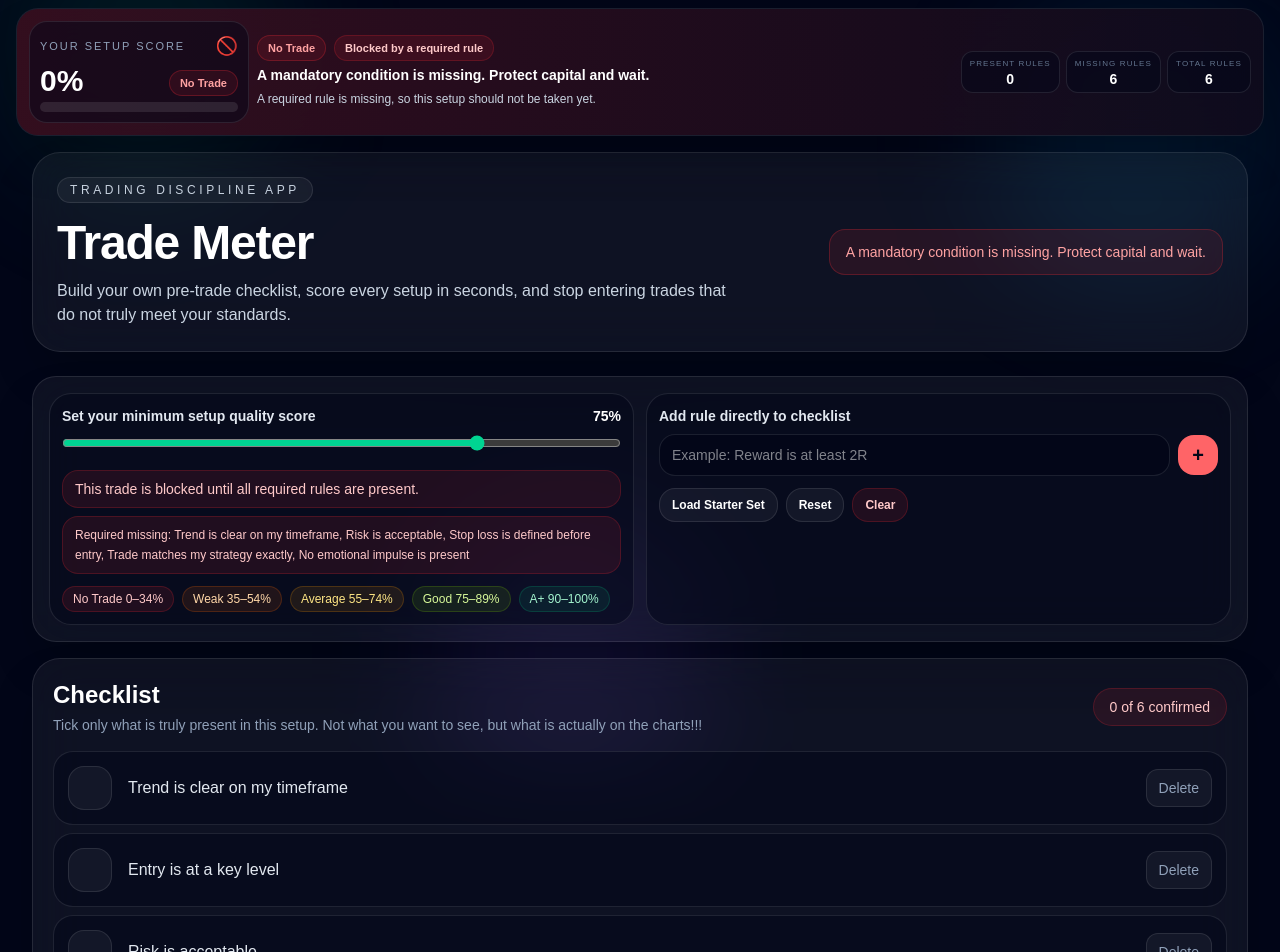
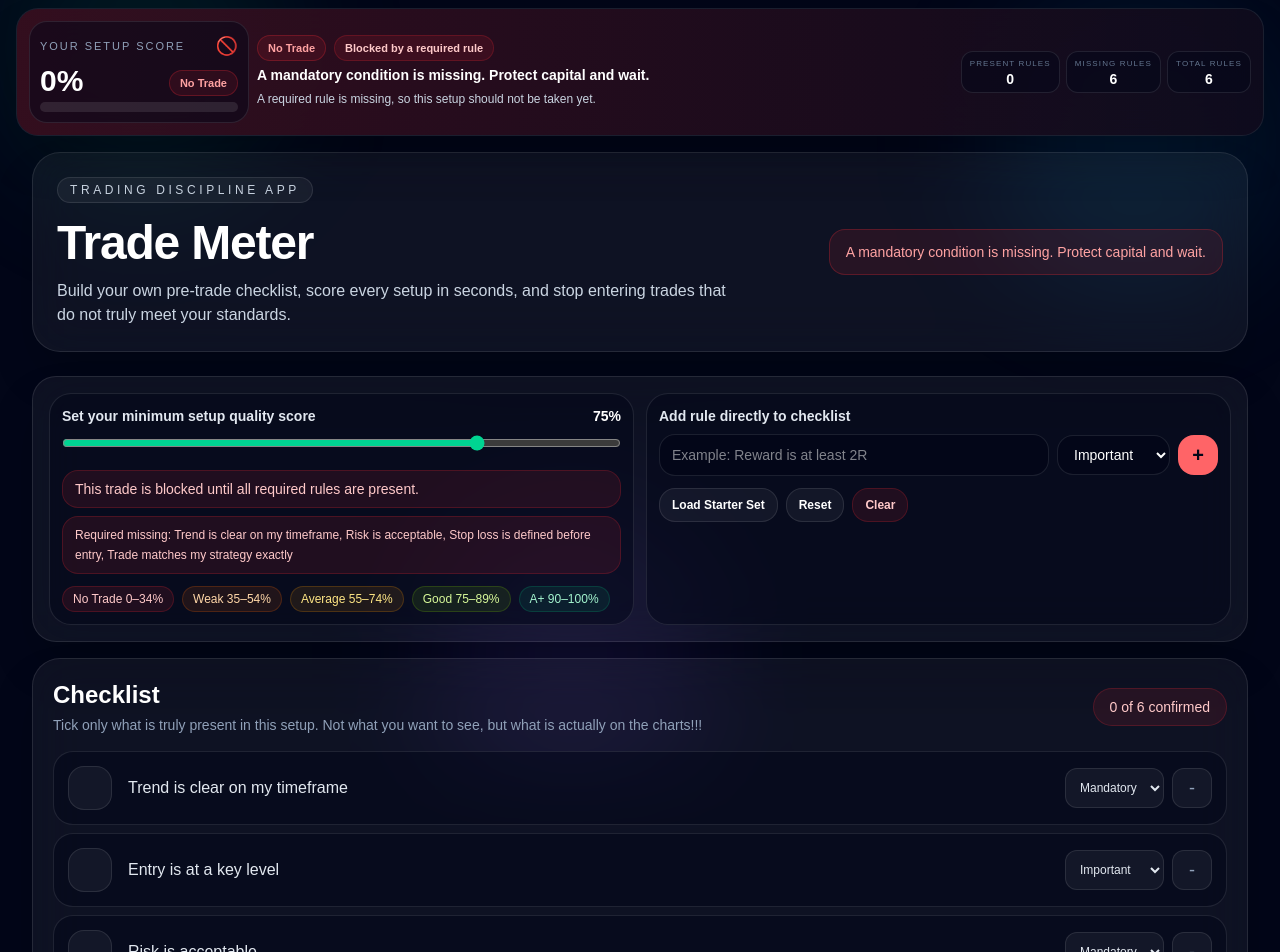
Before and after one commit to Johny-88/Trade-Meter, a Next.js app: page / in a window 1280 px wide. Shown: the top 952 px of the page. Built offline with nearby package versions, Linux system fonts and the light colour scheme.

Commit message:
Update page.tsx

```diff
--- a/app/page.tsx
+++ b/app/page.tsx
@@ -3,6 +3,7 @@
 import { useEffect, useLayoutEffect, useMemo, useRef, useState } from 'react'
 
 type Weight = 5 | 10 | 20
+type Importance = 'mandatory' | 'important' | 'bonus'
 
 type Rule = {
   id: string
@@ -10,12 +11,12 @@ type Rule = {
   checked: boolean
   weight: Weight
   required: boolean
+  importance: Importance
 }
 
 type StarterRule = {
   text: string
-  weight: Weight
-  required: boolean
+  importance: Importance
 }
 
 type Tone = 'emerald' | 'lime' | 'amber' | 'orange' | 'red'
@@ -25,33 +26,27 @@ const STORAGE_KEY = 'trade-meter-pro-v2'
 const starterRules: StarterRule[] = [
   {
     text: 'Trend is clear on my timeframe',
-    weight: 20,
-    required: true,
+    importance: 'mandatory',
   },
   {
     text: 'Entry is at a key level',
-    weight: 10,
-    required: false,
+    importance: 'important',
   },
   {
     text: 'Risk is acceptable',
-    weight: 20,
-    required: true,
+    importance: 'mandatory',
   },
   {
     text: 'Stop loss is defined before entry',
-    weight: 20,
-    required: true,
+    importance: 'mandatory',
   },
   {
     text: 'Trade matches my strategy exactly',
-    weight: 20,
-    required: true,
+    importance: 'mandatory',
   },
   {
     text: 'No emotional impulse is present',
-    weight: 20,
-    required: true,
+    importance: 'important',
   },
 ]
 
@@ -112,25 +107,60 @@ function makeId() {
   return `${Date.now()}-${Math.random().toString(36).slice(2, 8)}`
 }
 
-function getRuleDefaults(text: string) {
-  const starterRule = starterRules.find((rule) => rule.text === text)
+function getImportanceConfig(importance: Importance) {
+  if (importance === 'mandatory') {
+    return {
+      importance,
+      weight: 20 as Weight,
+      required: true,
+    }
+  }
 
-  if (starterRule) {
+  if (importance === 'bonus') {
     return {
-      weight: starterRule.weight,
-      required: starterRule.required,
+      importance,
+      weight: 5 as Weight,
+      required: false,
     }
   }
 
   return {
+    importance: 'important' as Importance,
     weight: 10 as Weight,
     required: false,
   }
 }
 
-function createRule(input: string | StarterRule): Rule {
+function getImportanceFromWeight(weight: Weight, required: boolean) {
+  if (required || weight === 20) return 'mandatory' as Importance
+  if (weight === 5) return 'bonus' as Importance
+  return 'important' as Importance
+}
+
+const importanceOptions: { value: Importance; label: string }[] = [
+  { value: 'mandatory', label: 'Mandatory' },
+  { value: 'important', label: 'Important' },
+  { value: 'bonus', label: 'Bonus' },
+]
+
+function getRuleDefaults(text: string) {
+  const starterRule = starterRules.find((rule) => rule.text === text)
+
+  if (starterRule) {
+    return getImportanceConfig(starterRule.importance)
+  }
+
+  return getImportanceConfig('important')
+}
+
+function createRule(input: string | StarterRule, importance?: Importance): Rule {
   const text = typeof input === 'string' ? input : input.text
-  const defaults = typeof input === 'string' ? getRuleDefaults(input) : input
+  const defaults =
+    typeof input === 'string'
+      ? importance
+        ? getImportanceConfig(importance)
+        : getRuleDefaults(input)
+      : getImportanceConfig(input.importance)
 
   return {
     id: makeId(),
@@ -138,18 +168,28 @@ function createRule(input: string | StarterRule): Rule {
     checked: false,
     weight: defaults.weight,
     required: defaults.required,
+    importance: defaults.importance,
   }
 }
 
 function normalizeRule(rule: Partial<Rule> & { text: string }): Rule {
   const defaults = getRuleDefaults(rule.text)
+  const weight = rule.weight === 5 || rule.weight === 10 || rule.weight === 20 ? rule.weight : defaults.weight
+  const required = typeof rule.required === 'boolean' ? rule.required : defaults.required
+  const importance =
+    rule.importance === 'mandatory' || rule.importance === 'important' || rule.importance === 'bonus'
+      ? rule.importance
+      : getImportanceFromWeight(weight, required)
+
+  const normalizedImportance = getImportanceConfig(importance)
 
   return {
     id: typeof rule.id === 'string' && rule.id ? rule.id : makeId(),
     text: rule.text,
     checked: Boolean(rule.checked),
-    weight: rule.weight === 5 || rule.weight === 10 || rule.weight === 20 ? rule.weight : defaults.weight,
-    required: typeof rule.required === 'boolean' ? rule.required : defaults.required,
+    weight: normalizedImportance.weight,
+    required: normalizedImportance.required,
+    importance: normalizedImportance.importance,
   }
 }
 
@@ -232,6 +272,7 @@ function getRating(score: number, hasMissingRequired = false) {
 export default function Home() {
   const title = 'Trade Meter'
   const [newRule, setNewRule] = useState('')
+  const [newRuleImportance, setNewRuleImportance] = useState<Importance>('important')
   const [minScore, setMinScore] = useState(75)
   const [rules, setRules] = useState<Rule[]>(starterRules.map((rule) => createRule(rule)))
   const [topOffset, setTopOffset] = useState(0)
@@ -313,6 +354,7 @@ export default function Home() {
   const clearAllRules = () => {
     setRules([])
     setNewRule('')
+    setNewRuleImportance('important')
   }
 
   const resetChecks = () => {
@@ -323,9 +365,10 @@ export default function Home() {
     const trimmed = newRule.trim()
     if (!trimmed) return
 
-    const rule = createRule(trimmed)
+    const rule = createRule(trimmed, newRuleImportance)
     setRules((prev) => [...prev, rule])
     setNewRule('')
+    setNewRuleImportance('important')
   }
 
   const toggleRule = (id: string) => {
@@ -338,6 +381,23 @@ export default function Home() {
 
   const deleteRule = (id: string) => {
     setRules((prev) => prev.filter((rule) => rule.id !== id))
+  }
+
+  const updateRuleImportance = (id: string, importance: Importance) => {
+    const config = getImportanceConfig(importance)
+
+    setRules((prev) =>
+      prev.map((rule) =>
+        rule.id === id
+          ? {
+              ...rule,
+              importance: config.importance,
+              weight: config.weight,
+              required: config.required,
+            }
+          : rule
+      )
+    )
   }
 
   return (
@@ -533,7 +593,7 @@ export default function Home() {
                   Add rule directly to checklist
                 </div>
 
-                <div className="flex items-center gap-2">
+                <div className="flex flex-col gap-2 sm:flex-row sm:items-center">
                   <input
                     value={newRule}
                     onChange={(e) => setNewRule(e.target.value)}
@@ -544,6 +604,19 @@ export default function Home() {
                     className="w-full rounded-2xl border border-white/10 bg-slate-950/70 px-3 py-2.5 text-sm text-white outline-none transition focus:border-slate-500"
                   />
 
+                  <div className="flex items-center gap-2">
+                    <select
+                      value={newRuleImportance}
+                      onChange={(e) => setNewRuleImportance(e.target.value as Importance)}
+                      className="h-10 rounded-2xl border border-white/10 bg-slate-950/70 px-3 text-sm text-white outline-none transition focus:border-slate-500"
+                    >
+                      {importanceOptions.map((option) => (
+                        <option key={option.value} value={option.value}>
+                          {option.label}
+                        </option>
+                      ))}
+                    </select>
+
                     <button
                       onClick={addRule}
                       aria-label="Add rule"
@@ -551,6 +624,7 @@ export default function Home() {
                     >
                       +
                     </button>
+                  </div>
                 </div>
 
                 <div className="mt-3 flex flex-wrap gap-2">
@@ -633,12 +707,28 @@ export default function Home() {
                       </div>
                     </button>
 
+                    <div className="flex items-center gap-2">
+                      <select
+                        value={rule.importance}
+                        onChange={(e) => updateRuleImportance(rule.id, e.target.value as Importance)}
+                        className="h-9 rounded-xl border border-white/10 bg-white/5 px-2.5 text-[11px] text-slate-200 outline-none transition focus:border-slate-500 md:h-10 md:text-xs"
+                        aria-label="Rule importance"
+                      >
+                        {importanceOptions.map((option) => (
+                          <option key={option.value} value={option.value}>
+                            {option.label}
+                          </option>
+                        ))}
+                      </select>
+
                       <button
                         onClick={() => deleteRule(rule.id)}
-                      className="rounded-xl border border-white/10 bg-white/5 px-3 py-2 text-xs text-slate-400 transition hover:bg-white/10 hover:text-white md:text-sm"
+                        className="flex h-9 w-9 items-center justify-center rounded-xl border border-white/10 bg-white/5 text-lg text-slate-400 transition hover:bg-white/10 hover:text-white md:h-10 md:w-10"
+                        aria-label="Delete rule"
                       >
-                      Delete
+                        -
                       </button>
+                    </div>
                   </div>
                 ))}
               </div>
```
Lines whose indentation alone changed are shown as unchanged.
